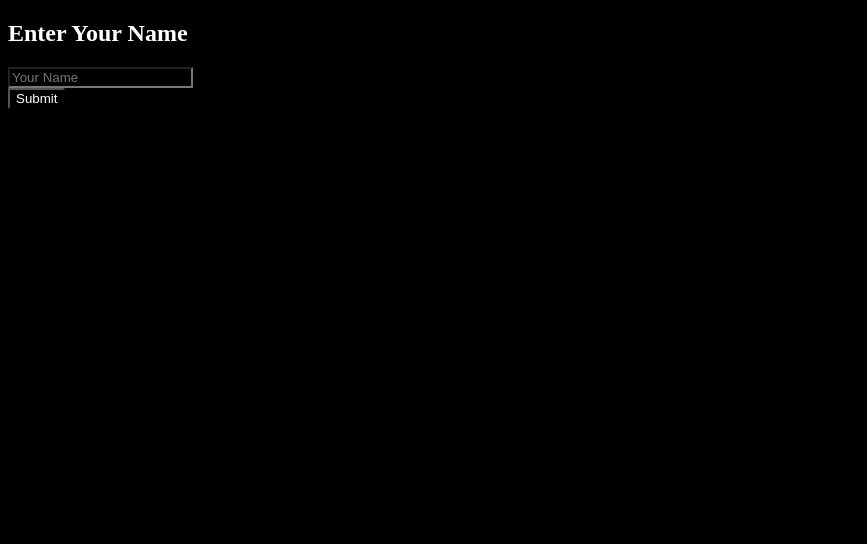
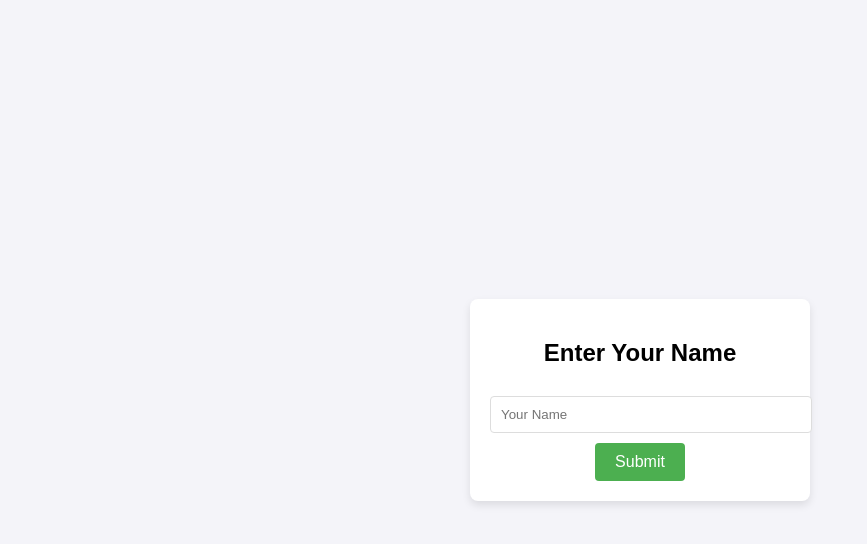
Before and after one commit to EdgarFull-Stack/Testing-2pam, a plain HTML site: page 1.html in a window 1280 px wide. Shown: the whole page, without its empty margins (0-867 px from the left). Drawn offline with Linux system fonts and the light colour scheme.

Commit message:
Css file creation for form

```diff
--- a/styles.css
+++ b/styles.css
@@ -1,9 +1,44 @@
-* {
-  background-color: black;
+body {
+  font-family: Arial, sans-serif;
+  background-color: #f4f4f9;
+  display: flex;
+  justify-content: center;
+  align-items: center;
+  height: 100vh;
+  margin: 0;
+}
+.form-container {
+  background-color: white;
+  padding: 20px;
+  border-radius: 8px;
+  box-shadow: 0 4px 8px rgba(0, 0, 0, 0.1);
+  width: 300px;
+  text-align: center;
+}
+input[type="text"] {
+  width: 100%;
+  padding: 10px;
+  margin: 10px 0;
+  border: 1px solid #ddd;
+  border-radius: 4px;
+}
+button {
+  padding: 10px 20px;
+  border: none;
+  background-color: #4caf50;
   color: white;
+  border-radius: 4px;
+  cursor: pointer;
+  font-size: 16px;
 }
-div {
-  width: 200px;
-  height: 200px;
-  margin: o auto;
+button:hover {
+  background-color: #45a049;
 }
+.result {
+  margin-top: 20px;
+  padding: 10px;
+  border: 1px solid #ddd;
+  border-radius: 4px;
+  background-color: #f9f9f9;
+  display: none;
+}
```
